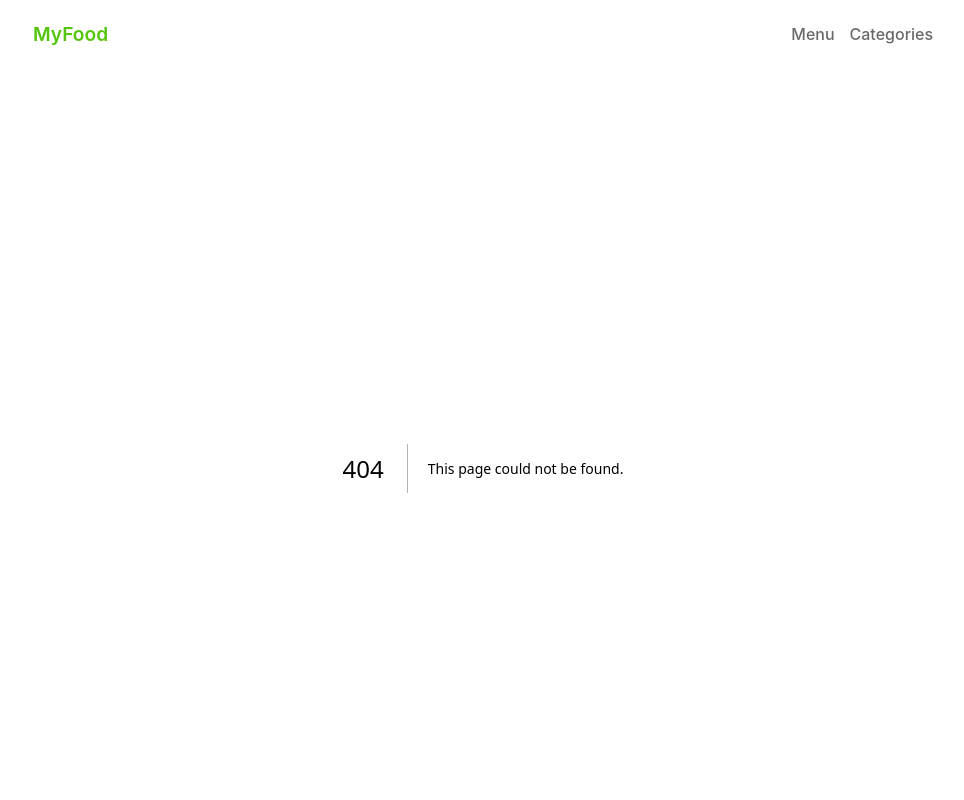
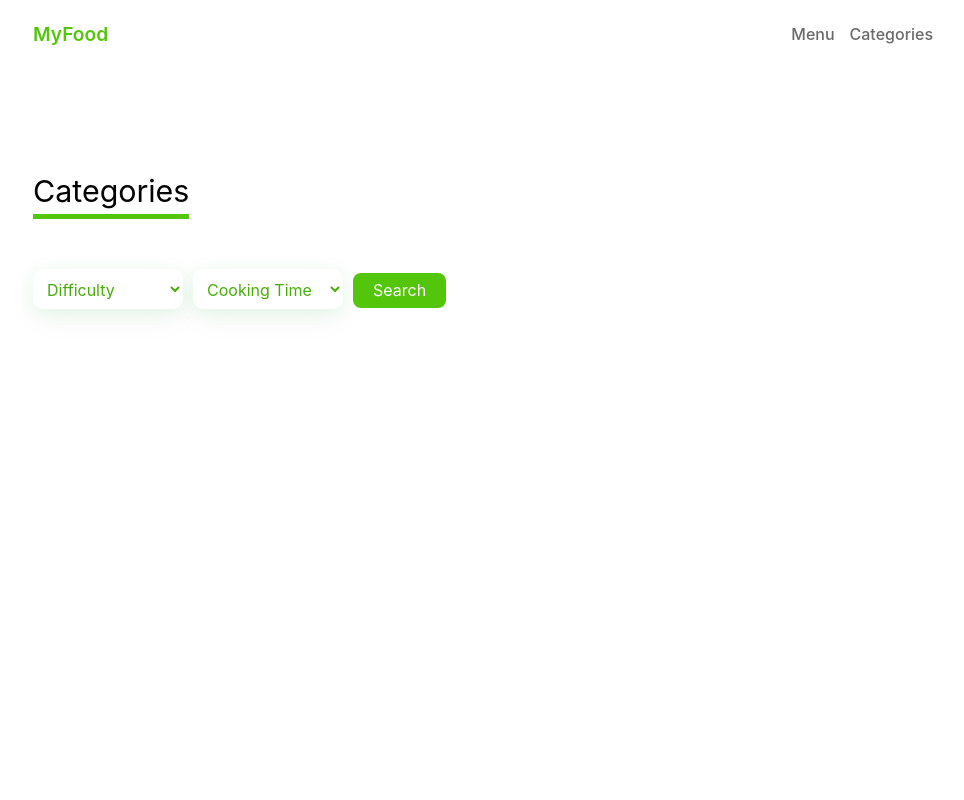
Before and after one commit to ParsaDokhtMohammadi/food-Recipe-nextJs, a Next.js app: page /categories in a window 1280 px wide. Before the commit this address had no page. Shown: the top 800 px of the page, without its empty margins (157-1121 px from the left). Built offline with nearby package versions, Linux system fonts and the light colour scheme; data requests are answered from the project's data file.

Commit message:
categories page server side filtering added

```diff
--- /dev/null
+++ b/pages/categories/index.js
@@ -0,0 +1,76 @@
+import styles from "@/styles/CategoriesPage.module.css"
+import { useRouter } from "next/router"
+import { useState } from "react"
+
+const Categories = ({ data }) => {
+    console.log(data)
+    const router = useRouter()
+    const [query, setQuery] = useState({ difficulty: "", time: "" })
+
+    const changeHandler = (e) => {
+        setQuery({ ...query, [e.target.name]: e.target.value })
+    }
+
+    const searchHandler = () => {
+        router.push({ pathname: "/categories", query })
+    }
+
+    return (
+        <div className={styles.container}>
+            <h2>Categories</h2>
+            <div className={styles.subContainer}>
+                <div className={styles.select}>
+                    <select value={query.difficulty} name="difficulty" onChange={changeHandler}>
+                        <option value={""}>Difficulty</option>
+                        <option value={"Easy"}>Easy</option>
+                        <option value={"Medium"}>Medium</option>
+                        <option value={"Hard"}>Hard</option>
+                    </select>
+                    <select value={query.time} name="time" onChange={changeHandler}>
+                        <option value={""}>Cooking Time</option>
+                        <option value={"More"}>More Than 30 Min</option>
+                        <option value={"Less"}>Less Than 30 Min</option>
+                    </select>
+                    <button onClick={searchHandler}>Search</button>
+                </div>
+            </div>
+        </div>
+    )
+}
+
+export default Categories
+
+export async function getServerSideProps(context) {
+    const { query: { difficulty, time } } = context
+    const res = await fetch("http://localhost:4000/data")
+    const data = await res.json()
+
+    const filteredData = data.filter(item => {
+        const DifficultyResult = difficulty
+            ? item.details.filter(detail =>
+                detail.Difficulty && detail.Difficulty === difficulty
+            )
+            : item.details
+
+        const TimeResult = time
+            ? item.details.filter(detail => {
+                const cookingTime = detail["Cooking Time"] || ""
+                const [TimeDetail] = cookingTime.split(" ")
+                const num = parseInt(TimeDetail)
+                if (isNaN(num)) return false
+                if (time.toLowerCase() === "less" && num <= 30) {
+                    return true
+                } else if (time.toLowerCase() === "more" && num > 30) {
+                    return true
+                }
+                return false
+            })
+            : item.details
+
+        return DifficultyResult.length && TimeResult.length
+    })
+
+    return {
+        props: { data: filteredData }
+    }
+}
--- /dev/null
+++ b/styles/CategoriesPage.module.css
@@ -0,0 +1,68 @@
+.container {
+  max-width: 900px;
+  margin: auto;
+  margin-top: 100px;
+}
+
+.container h2 {
+  border-bottom: 5px solid #53c60b;
+  width: fit-content;
+  margin-bottom: 50px;
+  font-size: 1.9rem;
+}
+
+.select select {
+  border: none;
+  width: 150px;
+  height: 40px;
+  border-radius: 10px;
+  margin-right: 10px;
+  padding: 10px;
+  color: #48ac0a;
+  box-shadow: rgba(92, 245, 115, 0.123) 0px 4px 16px,
+    rgba(17, 17, 26, 0.05) 0px 8px 32px;
+}
+
+.select button {
+  border: none;
+  background-color: #53c60b;
+  color: white;
+  height: 35px;
+  padding: 0 20px;
+  border-radius: 8px;
+  cursor: pointer;
+}
+
+.cards {
+  display: flex;
+  flex-wrap: wrap;
+  justify-content: space-between;
+  margin-top: 80px;
+}
+
+.cards img {
+  margin: auto;
+}
+@media (max-width: 900px) {
+  .container {
+    padding: 20px;
+  }
+  .cards {
+    justify-content: space-around;
+  }
+}
+
+@media (max-width: 600px) {
+  .container {
+    padding: 10px;
+  }
+  .select {
+    display: flex;
+    flex-direction: column;
+  }
+
+  .select select {
+    width: 100%;
+    margin: 0 0 20px;
+  }
+}
```
